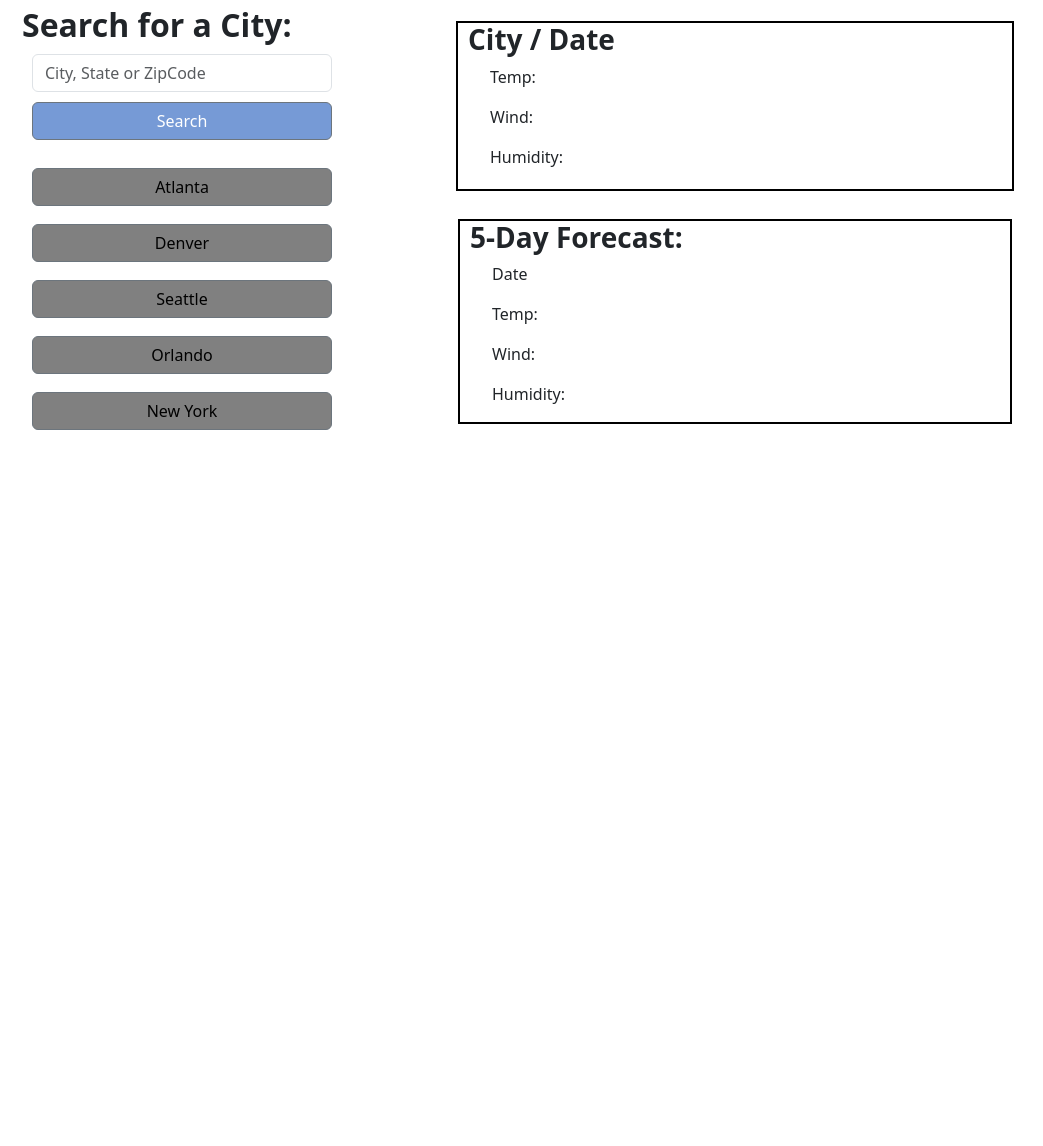
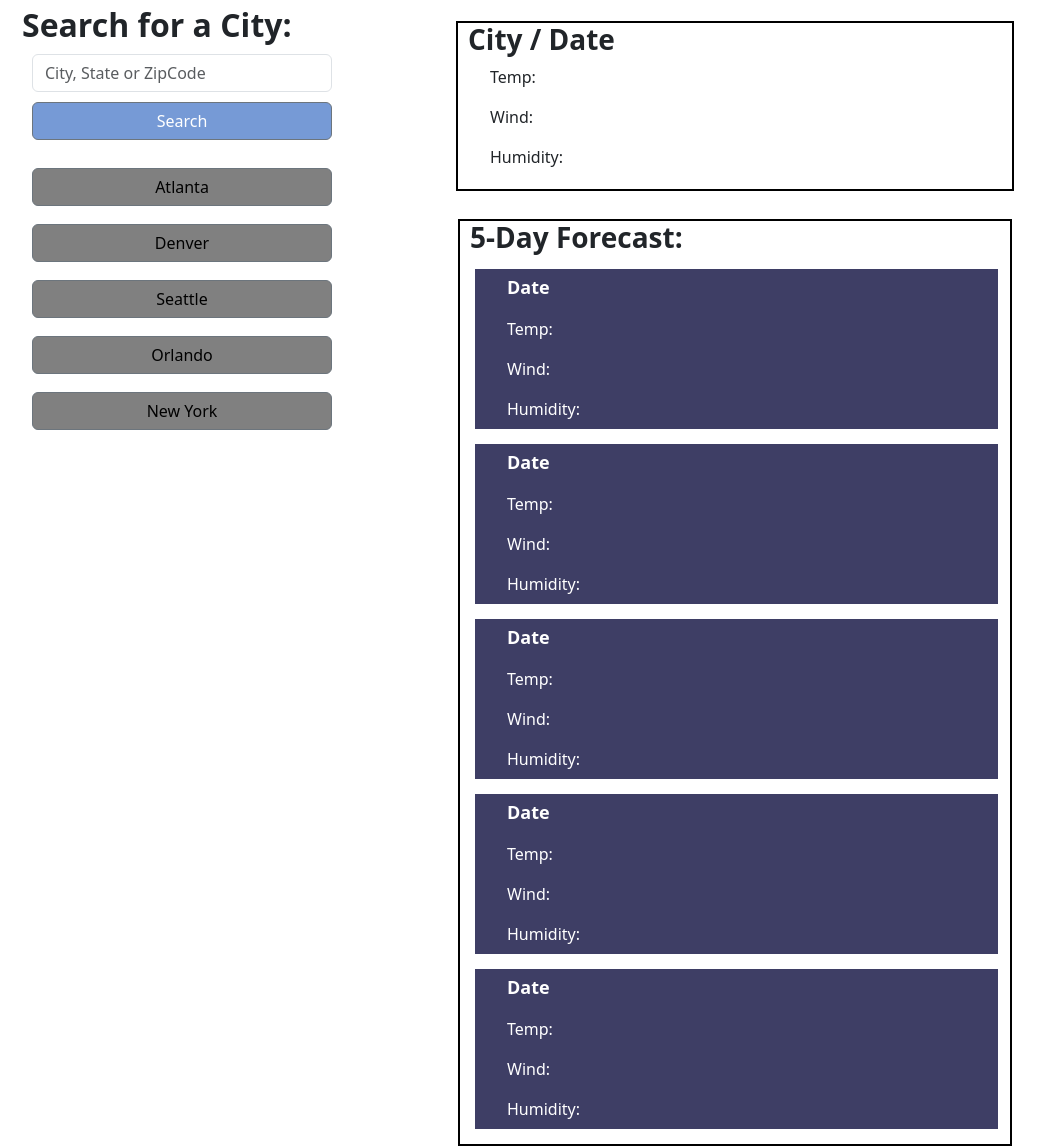
Before and after one commit to BAJones22/module-six-challenge, a plain HTML site: page index.html in a window 1280 px wide. Shown: the part 52-1198 px from the top of the page, without its empty margins (127-1170 px from the left). Before the commit the page ends 800 px from the top, so only its background shows below. Drawn offline with nearby package versions, Linux system fonts and the light colour scheme.

Commit message:
updated css for five day results

```diff
--- a/assets/style.css
+++ b/assets/style.css
@@ -74,6 +74,21 @@ body {
     margin-top: 50px;
     border: 2px solid black;
     width: 100%;
+  }
 
+  .day-one, .day-two, .day-three, .day-four, .day-five {
+    background-color: rgb(62, 62, 101);
+    height: 160px;
+    width: 95%;
+    color: white;
+    margin-left: 15px;
+    margin-right: 15px;
+    margin-top: 15px;
+    margin-bottom: 15px;
+    padding-top: 5px;
+  }
 
+  ul span {
+    font-weight: bold;
+    font-size: 18px;
   }
--- a/index.html
+++ b/index.html
@@ -41,18 +41,38 @@
     <div class ="result-five-day">
         <h3><span>5-Day Forecast:</span></h3>
         <div class ="day-one">
-        <ul>Date</ul>
-        <ul>Temp:</ul>
-        <ul>Wind:</ul>
-        <ul>Humidity:</ul>
+            <ul><span>Date</span></ul>
+            <ul>Temp:</ul>
+            <ul>Wind:</ul>
+            <ul>Humidity:</ul>
+        </div>
+        <div class ="day-two">
+            <ul><span>Date</span></ul>
+            <ul>Temp:</ul>
+            <ul>Wind:</ul>
+            <ul>Humidity:</ul>
+        </div>
+        <div class ="day-three">
+            <ul><span>Date</span></ul>
+            <ul>Temp:</ul>
+            <ul>Wind:</ul>
+            <ul>Humidity:</ul>
+        </div>
+        <div class ="day-four">
+            <ul><span>Date</span></ul>
+            <ul>Temp:</ul>
+            <ul>Wind:</ul>
+            <ul>Humidity:</ul>
+        </div>
+        <div class ="day-five">
+            <ul><span>Date</span></ul>
+            <ul>Temp:</ul>
+            <ul>Wind:</ul>
+            <ul>Humidity:</ul>
         </div>
     </div>
   </div>
 </div>
 
-
-<!-- 5-day forecast header -->
-<!-- 5-day containers each including date, icon, temp, wind, humidity -->
-
 </body>
 </html>
```
